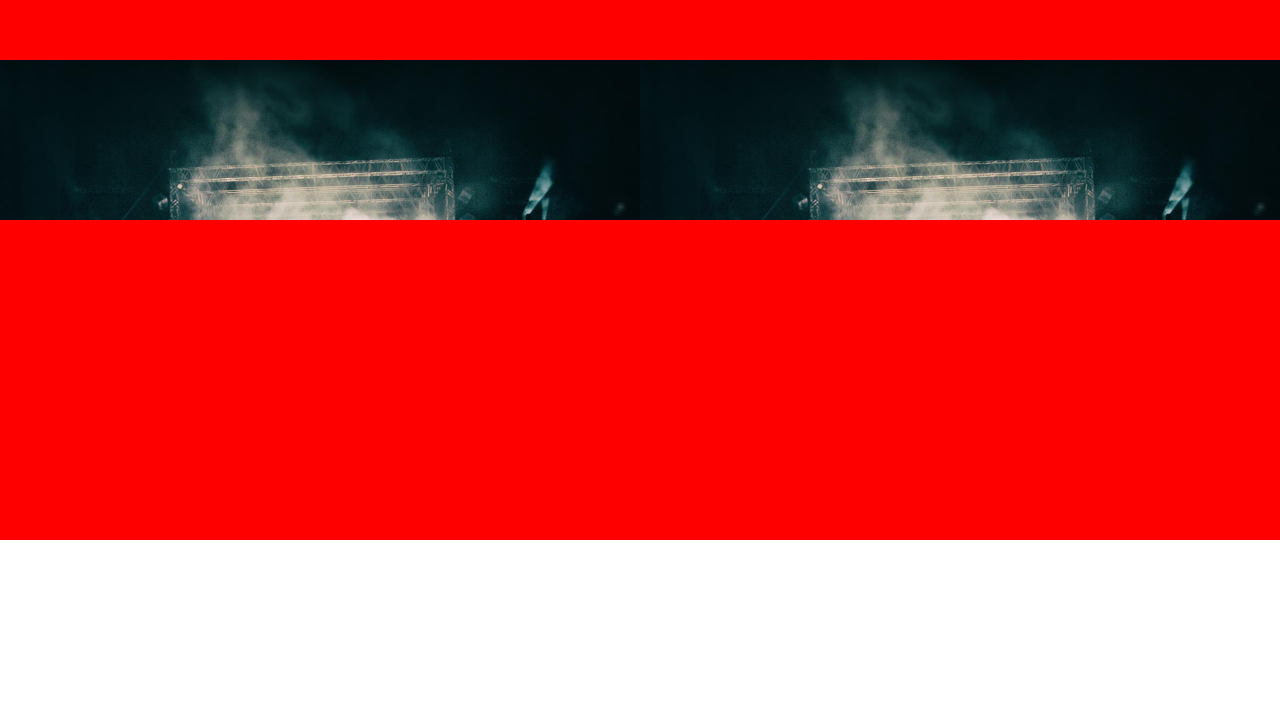
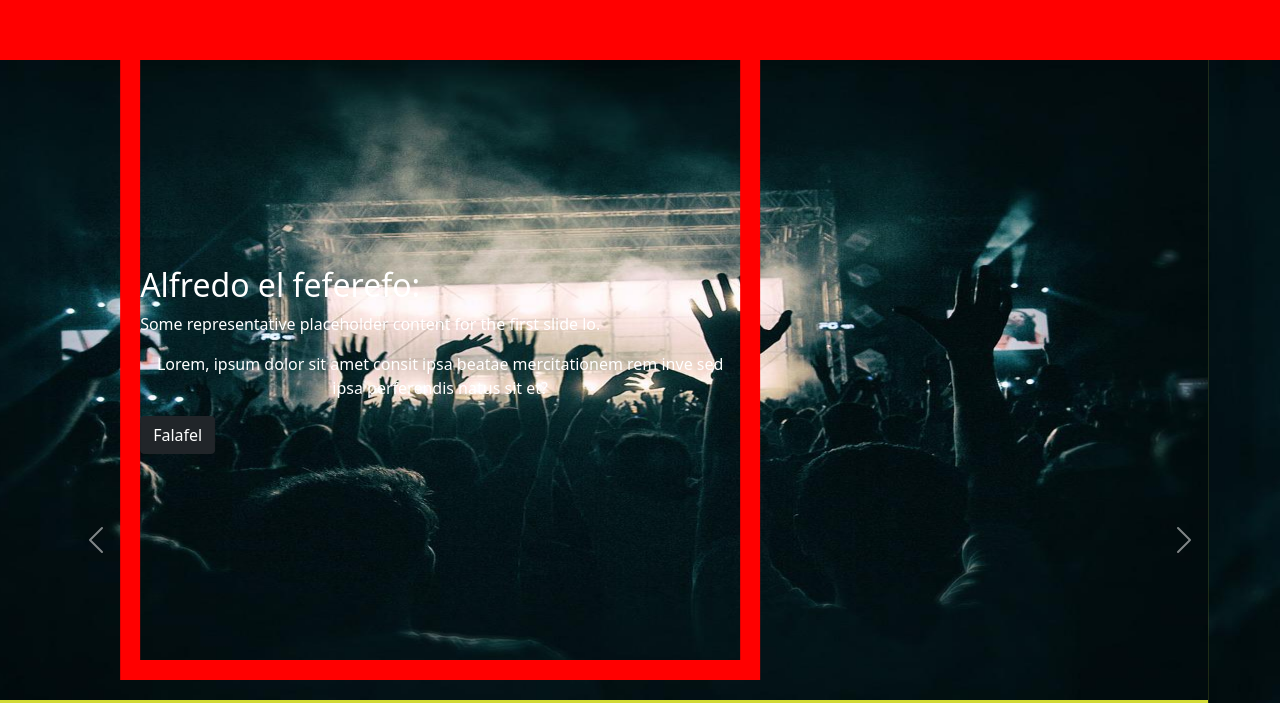
Before and after one commit to NahuelDeM/Proyecto, a plain HTML site: page index.html in a window 1280 px wide. Shown: the part 260-963 px from the top of the page. Before the commit the page ends 800 px from the top, so only its background shows below. Drawn offline with nearby package versions, Linux system fonts and the light colour scheme.

Commit message:
Add files via upload

```diff
--- a/estilo.css
+++ b/estilo.css
@@ -13,13 +13,19 @@ footer{
 
 
 main{
-    height: 20vh;
     background-color: rgb(209, 217, 53);
 }
 
 .jumbotron{
     width: 100vw;
-    height: 60vh;
-    background-image: url(./images/jumbo.jpg);
-    background-size: contain;
 }
+
+.jumbo{
+    width: 50%;
+    height: 100%;
+    border: red solid 20px;
+}
+
+.imagen__slide{
+    height: 80vh;
+}
--- a/index.html
+++ b/index.html
@@ -14,11 +14,46 @@
 
     </header>
     <main>
-        <section class="container-fluid jumbotron">
-            <div class="row">
-                <div class="col-7"></div>
-                <div class="col-5"></div>
-            </div>
+        <section class=" jumbotron">
+            <div id="carouselExampleControls" class="carousel slide jumbotron " data-bs-ride="carousel">
+                <div class="carousel-inner">
+                    <div class="carousel-item active">
+                        <img src="./images/jumbo.jpg" class="d-block w-100 imagen__slide" alt="..." >
+                        <div class="jumbo carousel-caption d-xs-none d-flex justify-content-center align-items-lg-start  flex-column ">
+                            <h2 class="jumbo__titulo">Alfredo el feferefo:</h2>
+                            <p class="jumbo__parrafo1">Some representative placeholder content for the first slide lo.</p>
+                            <p class="w-60 jumbo__parrafo">Lorem, ipsum dolor sit amet consit ipsa beatae mercitationem rem inve sed ipsa perferendis natus sit et?</p>
+                            <a href="#" class="btn btn-dark">Falafel</a>
+                        </div>
+                      </div>
+                  <div class="carousel-item">
+                    <img src="./images/jumbo.jpg" class="d-block w-100" alt="...">
+                        <div class="jumbo carousel-caption d-xs-none d-flex justify-content-center align-items-lg-start  flex-column ">
+                            <h2 class="jumbo__titulo">Alfredo el feferefo:</h2>
+                            <p class="jumbo__parrafo1">Some representative placeholder content for the first slide lo.</p>
+                            <p class="w-60 jumbo__parrafo">Lorem, ipsum dolor sit amet consit ipsa beatae mercitationem rem inve sed ipsa perferendis natus sit et?</p>
+                            <a href="#" class="btn btn-dark">Falafel</a>
+                        </div>
+                  </div>
+                  <div class="carousel-item">
+                    <img src="./images/jumbo.jpg" class="d-block w-100" alt="...">
+                        <div class="jumbo carousel-caption d-xs-none d-flex justify-content-center align-items-lg-start  flex-column ">
+                            <h2 class="jumbo__titulo">Alfredo el feferefo:</h2>
+                            <p class="jumbo__parrafo1">Some representative placeholder content for the first slide lo.</p>
+                            <p class="w-60 jumbo__parrafo">Lorem, ipsum dolor sit amet consit ipsa beatae mercitationem rem inve sed ipsa perferendis natus sit et?</p>
+                            <a href="#" class="btn btn-dark">Falafel</a>
+                        </div>
+                  </div>
+                </div>
+                <button class="carousel-control-prev" type="button" data-bs-target="#carouselExampleControls" data-bs-slide="prev">
+                  <span class="carousel-control-prev-icon" aria-hidden="true"></span>
+                  <span class="visually-hidden">Previous</span>
+                </button>
+                <button class="carousel-control-next" type="button" data-bs-target="#carouselExampleControls" data-bs-slide="next">
+                  <span class="carousel-control-next-icon" aria-hidden="true"></span>
+                  <span class="visually-hidden">Next</span>
+                </button>
+              </div>
         </section>
     </main>
     <footer>
```
